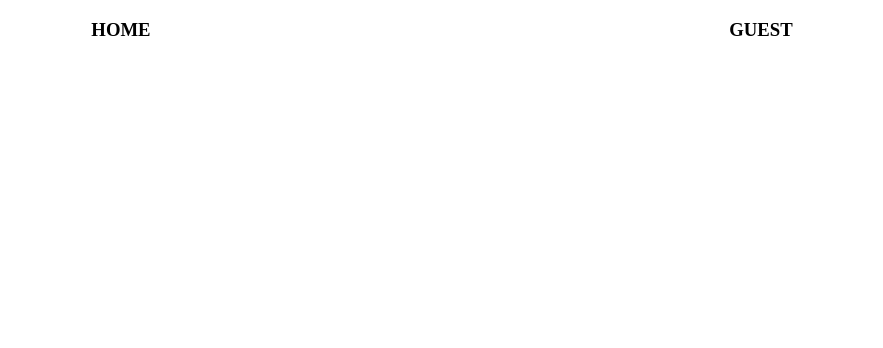
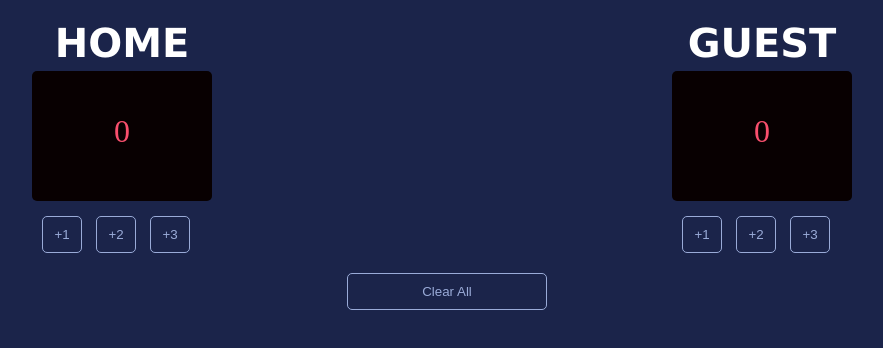
Before and after one commit to JJJJAS0N/scrimba-score-board, a website built with Vite: page index.html in a window 1280 px wide. Shown: the whole page, without its empty margins (198-1081 px from the left). Built offline with nearby package versions, Linux system fonts and the light colour scheme.

Commit message:
feat: complete styling and functionalities

```diff
--- a/index.css
+++ b/index.css
@@ -1,5 +1,55 @@
 body {
     margin: 0;
+    background-color: #1B244A;
+}
+
+h3 {
+    color: white;
+    font-family: Verdana;
+    font-style: Bold;
+    font-size: 40px;
+    margin: 20px 10px 5px 10px;
+    text-align: center;
+}
+
+button  {
+    width: 40px;
+    padding: 10px 10px;
+    margin: 5px 5px;
+    color: #9AABD8;
+    font: Cursed Timer ULiL;
+    background-color: #1B244A;
+    border:1px solid #9AABD8;
+    border-radius: 5px;
+}
+
+.button-frame {
+    width: 170px;
+    margin-top: 10px;
+    margin-left: 5px;
+}
+
+.score-frame {
+    width: 180px;
+    height: 120px;
+    background: #080001;
+    color: #F94F6D;
+    border-radius: 5px;
+    padding-top: 10px;
+    text-align: center;
+    font: Cursed Timer ULiL;
+    font-size: xx-large;
+}
+
+.clear-button-container {
+    width: 200px;
+    margin-top: 10px;
+    margin-left: auto;
+    margin-right: auto;
+}
+
+.clear-button {
+    width:200px;
 }
 
 .container {
--- a/index.html
+++ b/index.html
@@ -6,10 +6,31 @@
         <div class="container">
             <div>
                 <h3>HOME</h3>
+                <div class="score-frame">
+                    <p id="home-score">0</p>
+                </div>
+                <div class="button-frame">
+                    <button onclick="homeAddOne()">+1</button>
+                    <button onclick="homeAddTwo()">+2</button>
+                    <button onclick="homeAddThree()">+3</button>
+                </div>
             </div>
             <div>
                 <h3>GUEST</h3>
+                <div class="score-frame">
+                    <p id="guest-score">0</p>
+                </div>
+                <div class="button-frame">
+                    <button onclick="guestAddOne()">+1</button>
+                    <button onclick="guestAddTwo()">+2</button>
+                    <button onclick="guestAddThree()">+3</button>
+                </div>
             </div>
+        </div>
+        <div class = "clear-button-container">
+            <button class = "clear-button" onclick="clearAllScore()">
+                Clear All
+            </button>
         </div>
         <script src="index.js"></script>
     </body>
--- a/index.js
+++ b/index.js
@@ -0,0 +1,47 @@
+let homeScore = document.getElementById("home-score")
+let guestScore = document.getElementById("guest-score")
+let homeScoreCount = 0
+let guestScoreCount = 0
+
+function homeAddOne(){
+    console.log("home add one score")
+    homeScoreCount += 1
+    homeScore.textContent = homeScoreCount
+}
+
+function homeAddTwo(){
+    console.log("home add two score")
+    homeScoreCount += 2
+    homeScore.textContent = homeScoreCount
+}
+
+function homeAddThree(){
+    console.log("home add three score")
+    homeScoreCount += 3
+    homeScore.textContent = homeScoreCount
+}
+
+function guestAddOne(){
+    console.log("guest add one score")
+    guestScoreCount += 1
+    guestScore.textContent = guestScoreCount
+}
+
+function guestAddTwo(){
+    console.log("guest add two score")
+    guestScoreCount += 2
+    guestScore.textContent = guestScoreCount
+}
+
+function guestAddThree(){
+    console.log("guest add three score")
+    guestScoreCount += 3
+    guestScore.textContent = guestScoreCount
+}
+
+function clearAllScore(){
+    homeScoreCount = 0
+    guestScoreCount = 0
+    homeScore.textContent = homeScoreCount
+    guestScore.textContent = guestScoreCount
+}
```
